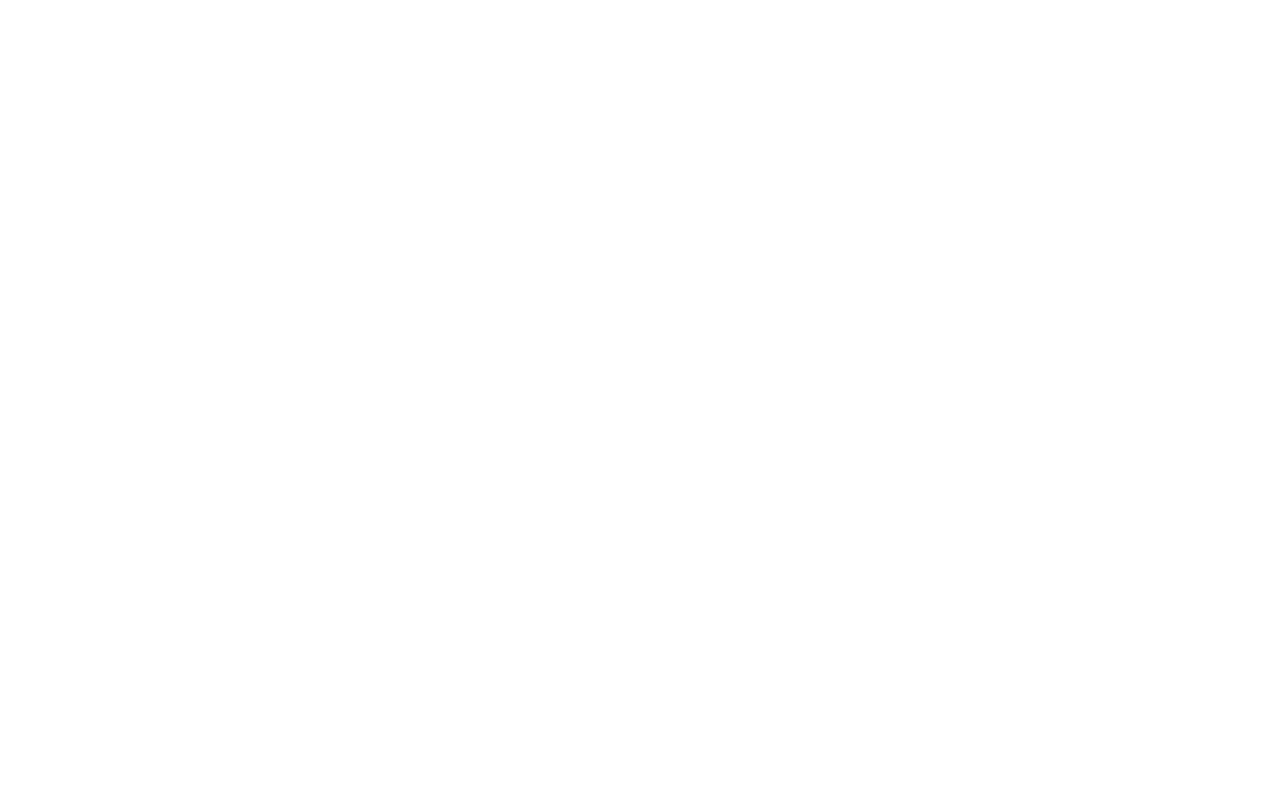
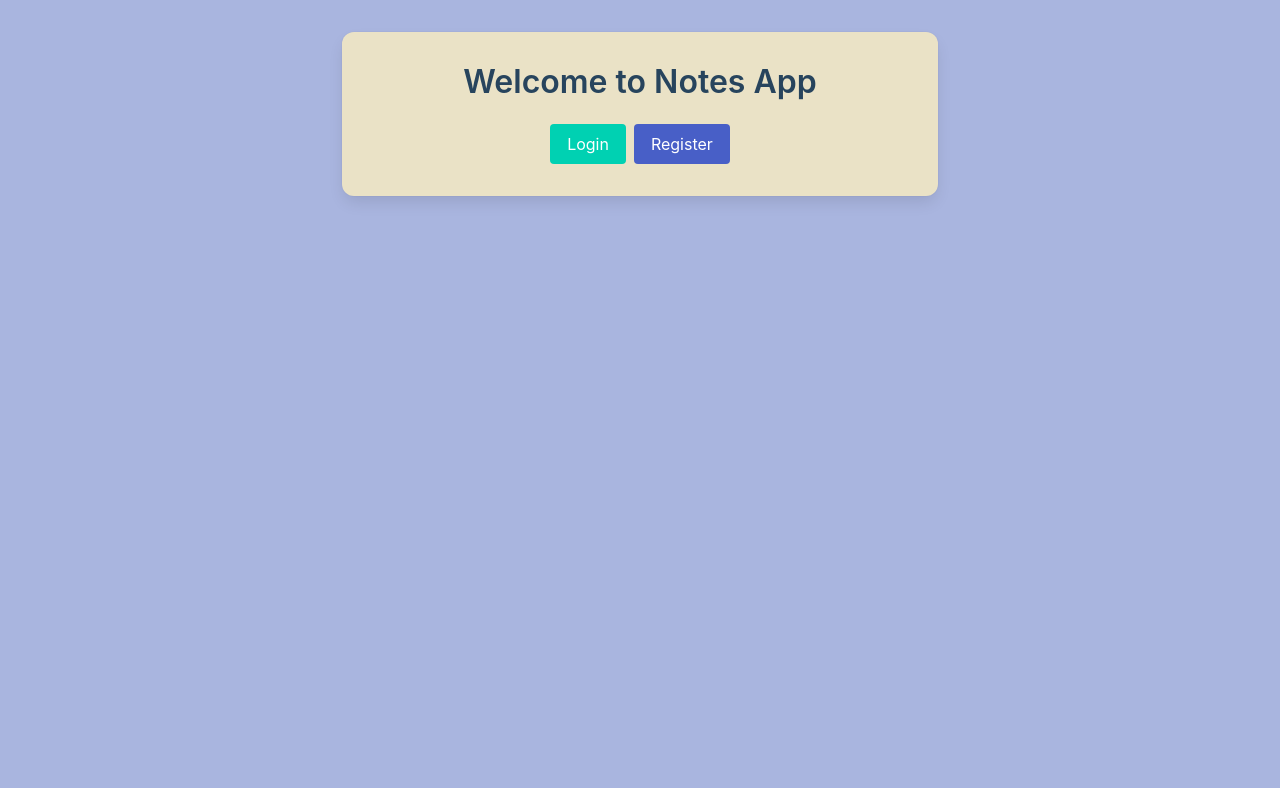
Before and after one commit to mangopancake1/Cloud-Computing, a React (Create React App) app in the folder frontend/: page /welcome in a window 1280 px wide. Before the commit this address had no page. Built offline with nearby package versions, Linux system fonts and the light colour scheme.

Commit message:
login regis update

```diff
--- a/frontend/src/App.jsx
+++ b/frontend/src/App.jsx
@@ -12,7 +12,8 @@
   return (
     <BrowserRouter>
       <Routes>
-        <Route path="/" element={<HomePage />} />
+        <Route path="/" element={<Navigate to="/welcome" replace />} />  {/* Redirect */}
+        <Route path="/welcome" element={<HomePage />} />
         <Route path="/login" element={<LoginForm />} />
         <Route path="/register" element={<RegisterForm />} />
         <Route
```
